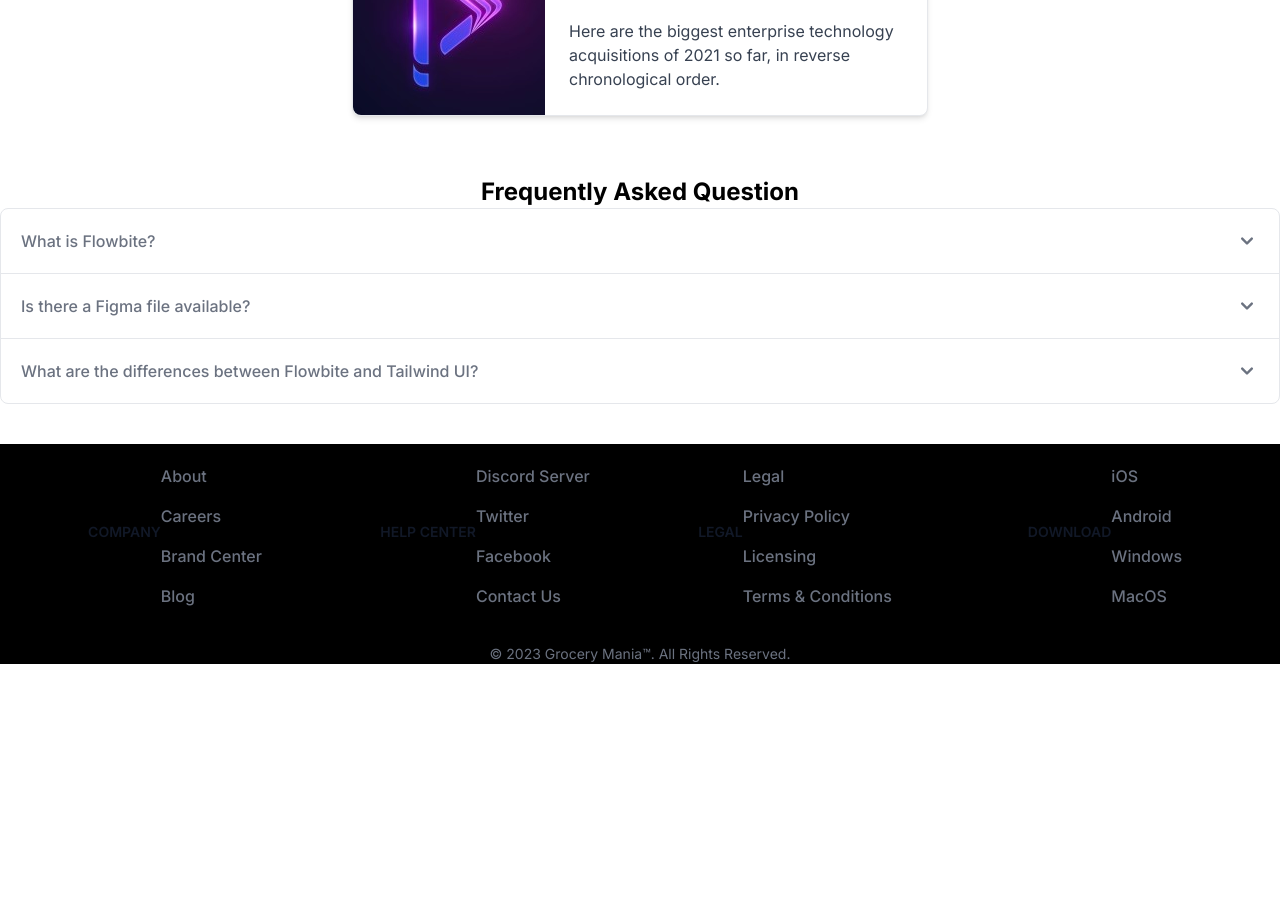
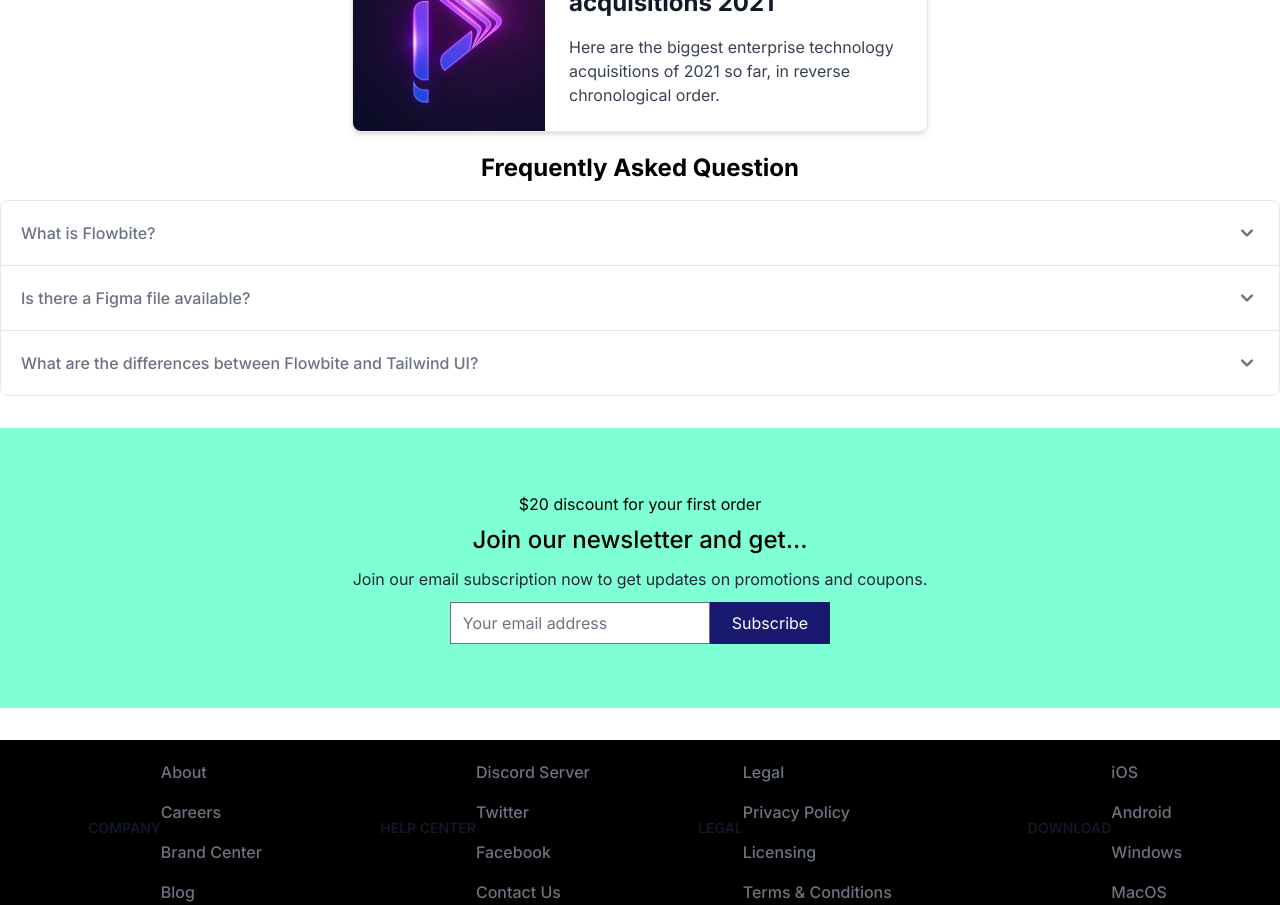
Before and after one commit to Marufhossain112/grocery-mania, a Next.js app: page / in a window 1280 px wide. Shown: the part 1660-2565 px from the top of the page. Before the commit the page ends 2324 px from the top, so only its background shows below. Built offline with nearby package versions, Linux system fonts and the light colour scheme.

Commit message:
newsletter done

```diff
--- a/src/app/page.tsx
+++ b/src/app/page.tsx
@@ -2,6 +2,7 @@ import AboutUs from '@/ui/AboutUs';
 import FAQCard from '@/ui/FAQCard';
 import Featured from '@/ui/Featured';
 import Gallery from '@/ui/Gallery';
+import Newsletter from '@/ui/Newsletter';
 import Testimonial from '@/ui/Testimonials';
 import GMFooter from '@/ui/components/Footer';
 import GMNavbar from '@/ui/components/Navbar';
@@ -15,6 +16,7 @@ const HomePage = () => {
       <Gallery />
       <AboutUs />
       <FAQCard />
+      <Newsletter />
       <GMFooter />
     </div>
   );
--- a/src/ui/AboutUs.tsx
+++ b/src/ui/AboutUs.tsx
@@ -3,8 +3,8 @@ import AboutUsCard from './components/AboutUsCard';
 
 const AboutUs = () => {
     return (
-        <div className='mb-10'>
-            <h3 className='text-center font-bold text-2xl pt-5 pb-4 '>
+        <div >
+            <h3 style={{ marginBottom: "1rem" }} className='text-center font-bold text-2xl pt-5 pb-4 '>
                 About Us
             </h3>
             <AboutUsCard />
--- a/src/ui/FAQCard.tsx
+++ b/src/ui/FAQCard.tsx
@@ -3,8 +3,8 @@ import FAQ from './FAQ';
 
 const FAQCard = () => {
     return (
-        <div className='mb-10'>
-            <h3 className='text-center font-bold text-2xl pt-5 pb-4 '>
+        <div >
+            <h3 style={{marginBottom:"1rem"}} className='text-center font-bold text-2xl pt-5 pb-4 '>
                 Frequently Asked Question
             </h3>
             <FAQ />
--- /dev/null
+++ b/src/ui/Newsletter.tsx
@@ -0,0 +1,30 @@
+import React from 'react';
+
+const Newsletter = () => {
+    return (
+        <div style={{
+            marginTop: "2rem",
+            marginBottom: "2rem",
+            display: "flex",
+            flexDirection: "column",
+            justifyContent: "center",
+            alignItems: "center",
+            background: "aquamarine",
+            padding: "4rem"
+        }}>
+            <h4 style={{ marginBottom: "0.5rem" }}>$20 discount for your first order</h4>
+            <h3 style={{ marginBottom: "0.7rem" }} className='text-2xl font-medium'>Join our newsletter and get...</h3>
+            <p style={{ marginBottom: "0.7rem", }} className='text-gray-800' >Join our email subscription now to get updates on promotions and coupons.</p>
+            <div className='flex'>
+                <input type="text" placeholder='Your email address' />
+                <button style={{
+                    background: "midnightblue",
+                    color: "white",
+                    padding: "0 22px",
+                }} type='submit'>Subscribe</button>
+            </div>
+        </div >
+    );
+};
+
+export default Newsletter;
```
